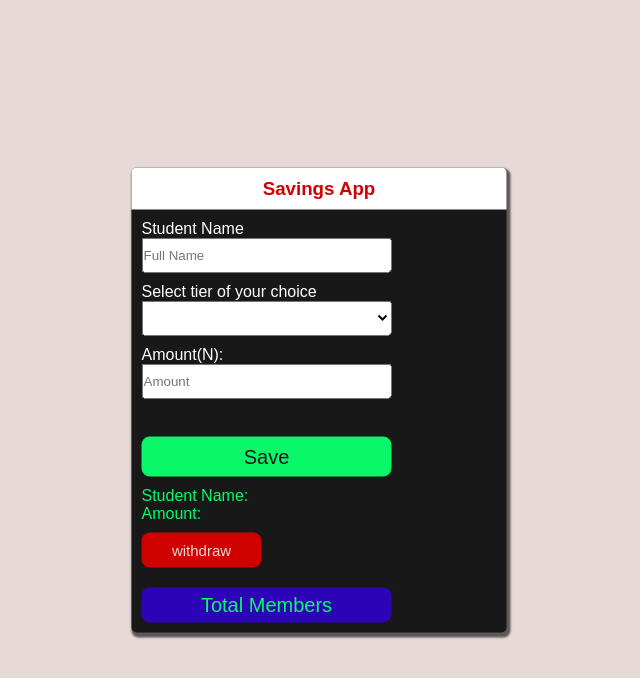
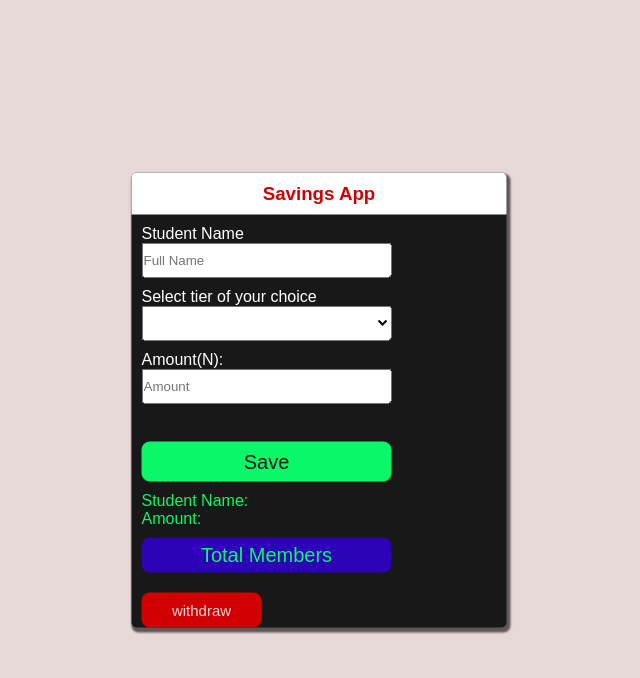
Before and after one commit to musa108/savings-app, a plain HTML site: page index.html in a window 1280 px wide. Both pictures are taken after a click on the button "withdraw". Shown: the whole page, without its empty margins (321-961 px from the left). Drawn offline with Linux system fonts and the light colour scheme.

Commit message:
saving app

```diff
--- a/app.js
+++ b/app.js
@@ -99,7 +99,9 @@ const btn_one = document.getElementById("btn-one");
 const result = document.getElementById("result");
 const members = document.getElementById("members")
 btn_one.addEventListener("click", () =>{
-//   console.log(result.innerText);
-//     `<div>${result.innerText}</div>`
 members.innerHTML = result.innerHTML
 });
+const withdraw = document.getElementById("withdraw");
+withdraw.addEventListener("click", () =>{
+    members.innerText= "";
+})
--- a/index.html
+++ b/index.html
@@ -46,12 +46,14 @@
            <p id="result-amount">Amount:</p>
            <p id="result-tier"></p>
            <p id="total"></p>
-           <button id="withdraw"> withdraw</button>
+
         </div>
         <div class="btns">
             <button id="btn-one">Total Members </button>
          </div>
-         <div id="members"></div>
+         <div id="members">
+         </div>
+         <button id="withdraw"> withdraw</button>
      </div>
     </div>
  <script src="./app.js"></script>
--- a/style.css
+++ b/style.css
@@ -94,7 +94,7 @@ label{
     font-weight: 500;
     margin-top: 10px;
     cursor: pointer;
-    margin-bottom: 10px
+    margin-left: 10px;
 }
 .btns{
    margin-left: 10px;
```
